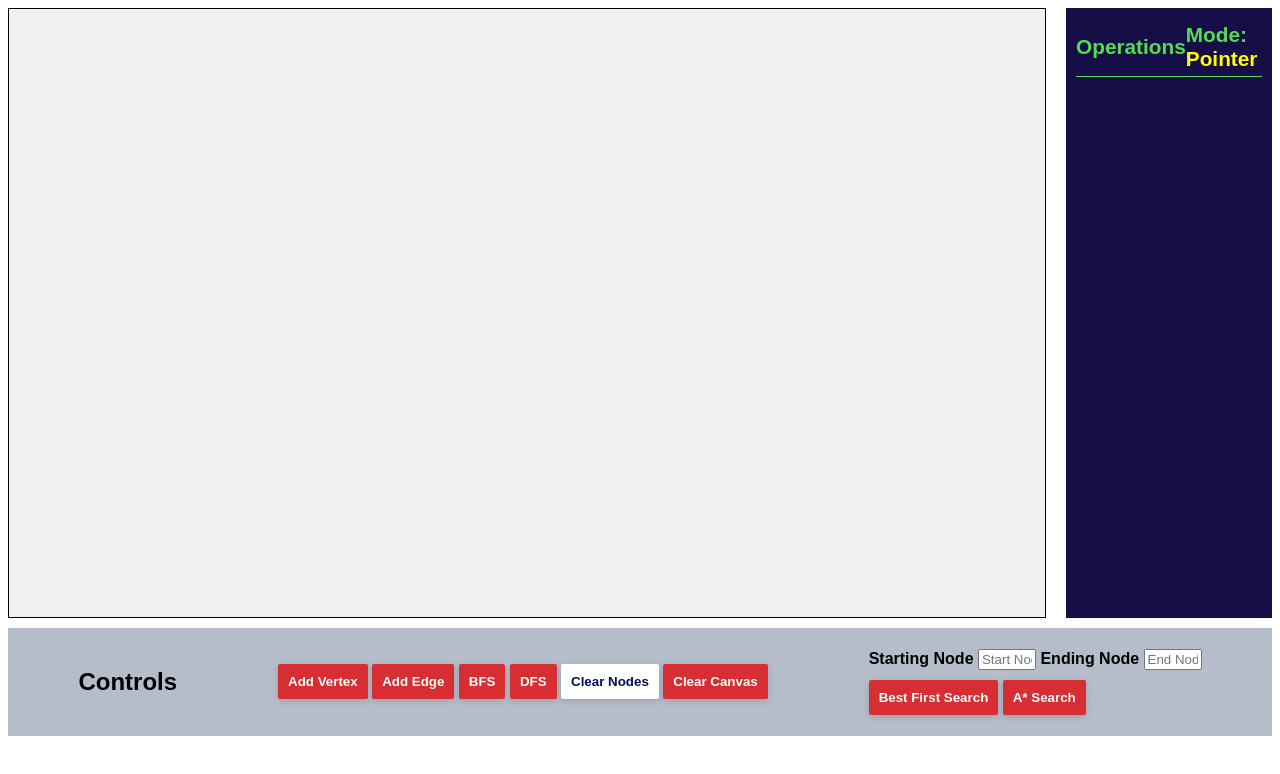
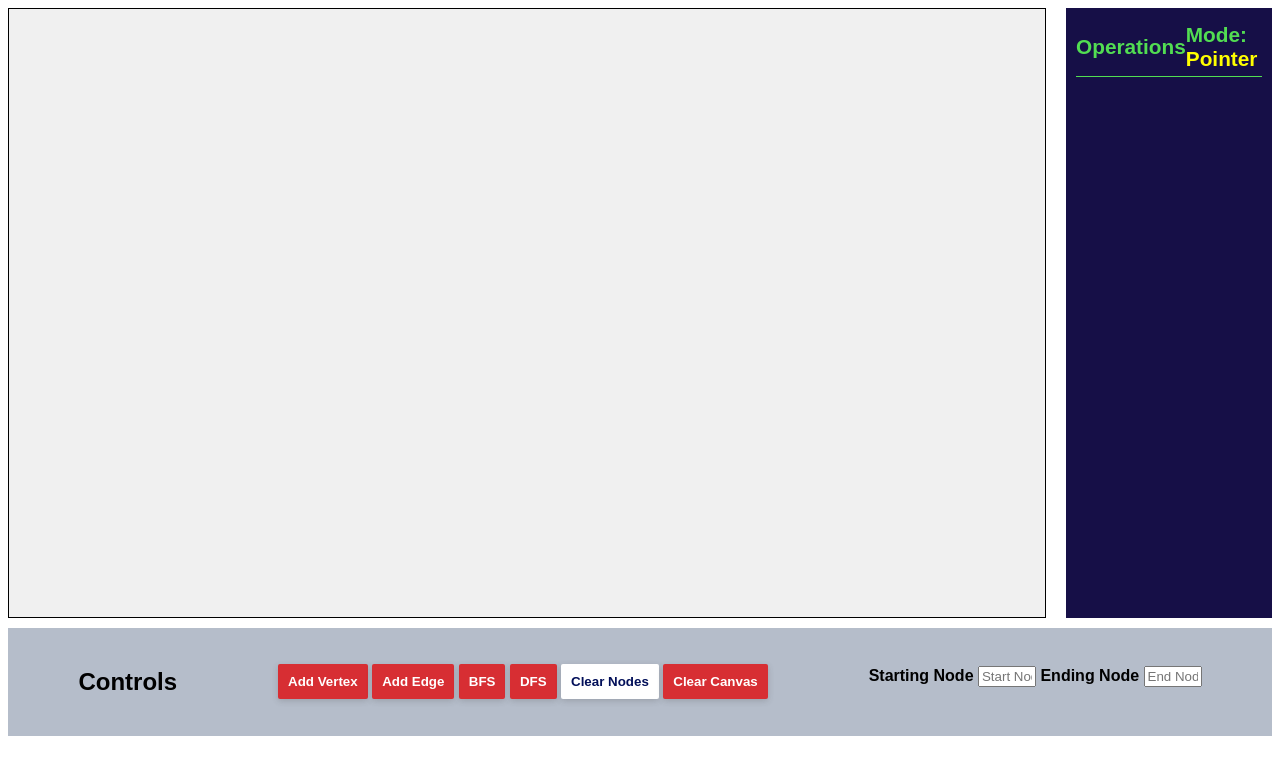
Before and after one commit to saravana-sn/graph-visualizer, a plain HTML site: page index.html in a window 1280 px wide. Drawn offline with Linux system fonts and the light colour scheme.

Commit message:
Update index.html

```diff
--- a/index.html
+++ b/index.html
@@ -44,8 +44,6 @@
                 <label><b>Ending Node</b></label>
                 <input placeholder="End Node" type="text" name="message" id="end-node">
             </form>
-            <button id="bestFirstSearchButton">Best First Search</button>
-            <button id="aStarButton">A* Search</button>
         </div>
     </div>
     <script type="module" src="js/draw.js"></script>
```
